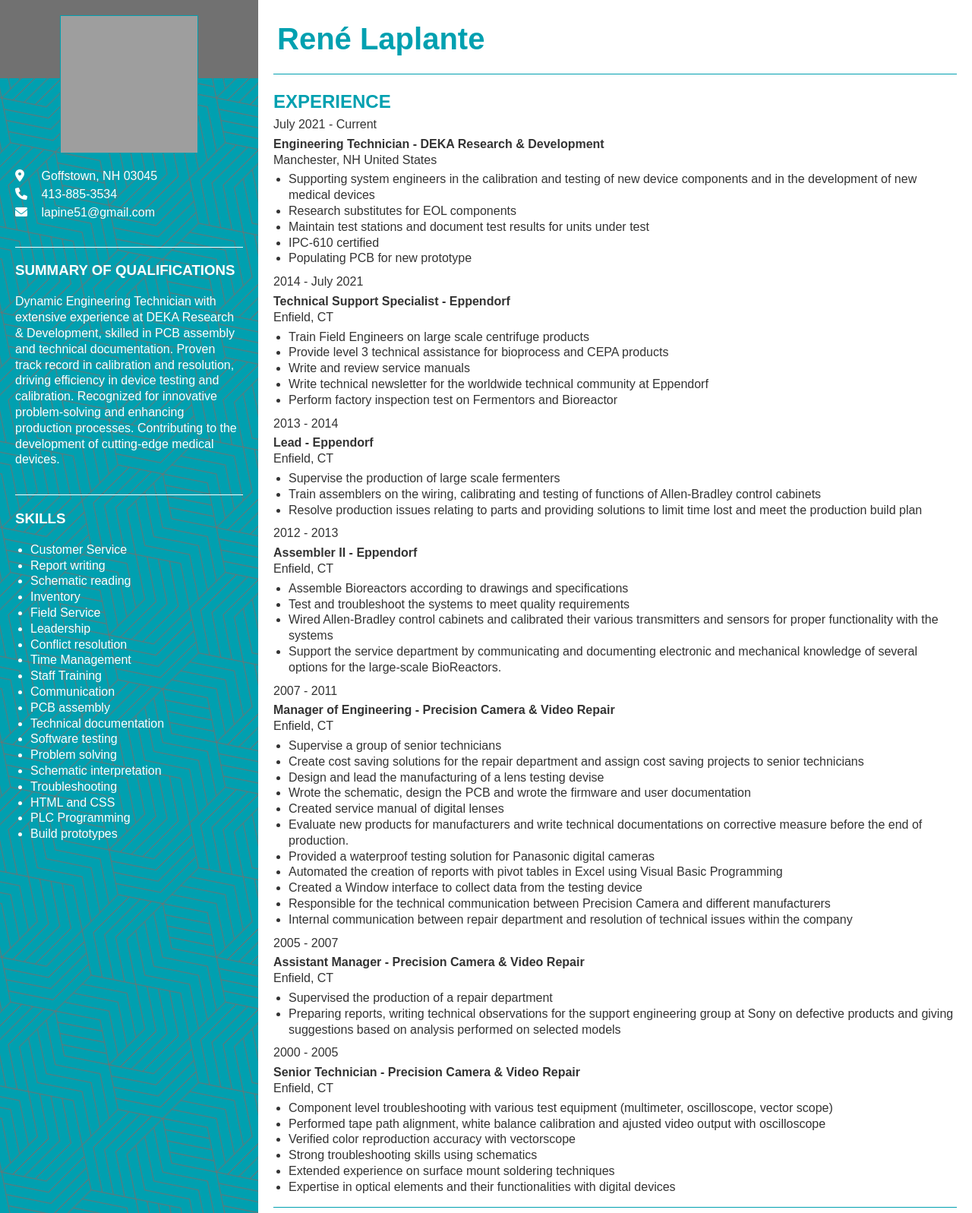
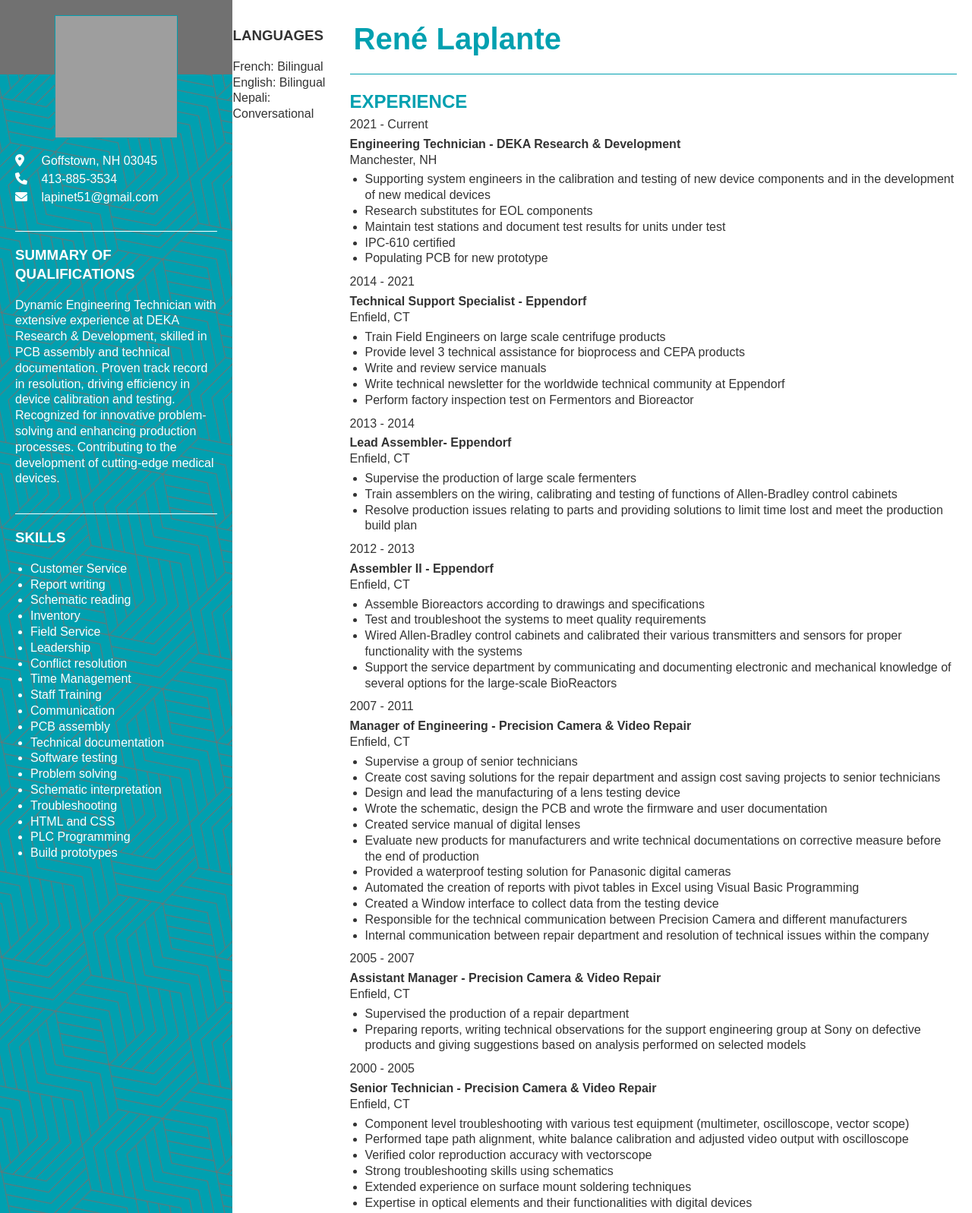
Before and after one commit to renel34/Resume, a plain HTML site: page index.html in a window 1280 px wide. Shown: the top 1597 px of the page at 76% size. Drawn offline with Linux system fonts and the light colour scheme; grey boxes are pictures that could not be loaded.

Commit message:
Update index.html
Applied Katlynn's recommendations.

```diff
--- a/index.html
+++ b/index.html
@@ -146,7 +146,7 @@
         <div class="section contact-info">
           <p><i class="fas fa-map-marker-alt"></i> Goffstown, NH 03045</p>
           <p><i class="fas fa-phone"></i> 413-885-3534</p>
-          <p><i class="fas fa-envelope"></i> lapine51@gmail.com</p>
+          <p><i class="fas fa-envelope"></i> lapinet51@gmail.com</p>
         </div>
 
         <div class="section">
@@ -155,8 +155,8 @@
           <p>
             Dynamic Engineering Technician with extensive experience at DEKA
             Research & Development, skilled in PCB assembly and technical
-            documentation. Proven track record in calibration and resolution,
-            driving efficiency in device testing and calibration. Recognized for
+            documentation. Proven track record in resolution,
+            driving efficiency in device calibration and testing. Recognized for
             innovative problem-solving and enhancing production processes.
             Contributing to the development of cutting-edge medical devices.
           </p>
@@ -189,6 +189,16 @@
         </div>
       </div>
 
+      <div class="section">
+            <hr class="side-ruler" />
+            <h3 class="side-bar">LANGUAGES</h3>
+            <p>
+              French: Bilingual<br />
+              English: Bilingual<br />
+              Nepali: Conversational<br />
+            </p>
+          </div>
+
       <div class="right-column">
         <div class="section">
           <h1>René Laplante</h1>
@@ -196,11 +206,11 @@
           <h2>EXPERIENCE</h2>
 
           <div class="job">
-            <p>July 2021 - Current</p>
+            <p>2021 - Current</p>
             <strong>
               Engineering Technician - DEKA Research & Development</strong
             >
-            <br />Manchester, NH United States
+            <br />Manchester, NH
 
             <ul>
               <li>
@@ -219,7 +229,7 @@
           </div>
 
           <div class="job">
-            <p>2014 - July 2021</p>
+            <p>2014 - 2021</p>
             <strong>Technical Support Specialist - Eppendorf</strong>
             <br />Enfield, CT
             <ul>
@@ -241,7 +251,7 @@
 
           <div class="job">
             <p>2013 - 2014</p>
-            <strong>Lead - Eppendorf</strong>
+            <strong>Lead Assembler- Eppendorf</strong>
             <br />Enfield, CT
             <ul>
               <li>Supervise the production of large scale fermenters</li>
@@ -275,7 +285,7 @@
               <li>
                 Support the service department by communicating and documenting
                 electronic and mechanical knowledge of several options for the
-                large-scale BioReactors.
+                large-scale BioReactors
               </li>
             </ul>
           </div>
@@ -293,7 +303,7 @@
                 assign cost saving projects to senior technicians
               </li>
               <li>
-                Design and lead the manufacturing of a lens testing devise
+                Design and lead the manufacturing of a lens testing device
               </li>
               <li>
                 Wrote the schematic, design the PCB and wrote the firmware and
@@ -303,7 +313,7 @@
               <li>
                 Evaluate new products for manufacturers and write technical
                 documentations on corrective measure before the end of
-                production.
+                production
               </li>
               <li>
                 Provided a waterproof testing solution for Panasonic digital
@@ -354,7 +364,7 @@
               </li>
               <li>
                 Performed tape path alignment, white balance calibration and
-                ajusted video output with oscilloscope
+                adjusted video output with oscilloscope
               </li>
               <li>Verified color reproduction accuracy with vectorscope</li>
               <li>Strong troubleshooting skills using schematics</li>
@@ -396,28 +406,18 @@
               <li>
                 Saved Precision Camera & Video Repair around $400,000 by
                 training technicians in refurbishing lenses in the Enfield
-                facility.
+                facility
               </li>
               <li>
                 Saved over 1.2 million dollars in cost saving by enabling the
                 repair team in Juarez, Mexico to repair and test refurbished
-                lenses.
+                lenses
               </li>
               <li>
                 Prototyped and developed a universal lens tester and lead the
-                manufacturing of the device.
+                manufacturing of the device
               </li>
             </ul>
-          </div>
-
-          <div class="section">
-            <hr />
-            <h2>LANGUAGES</h2>
-            <p>
-              French: Bilingual<br />
-              English: Bilingual<br />
-              Nepali: Conversational<br />
-            </p>
           </div>
 
           <div class="section">
```
